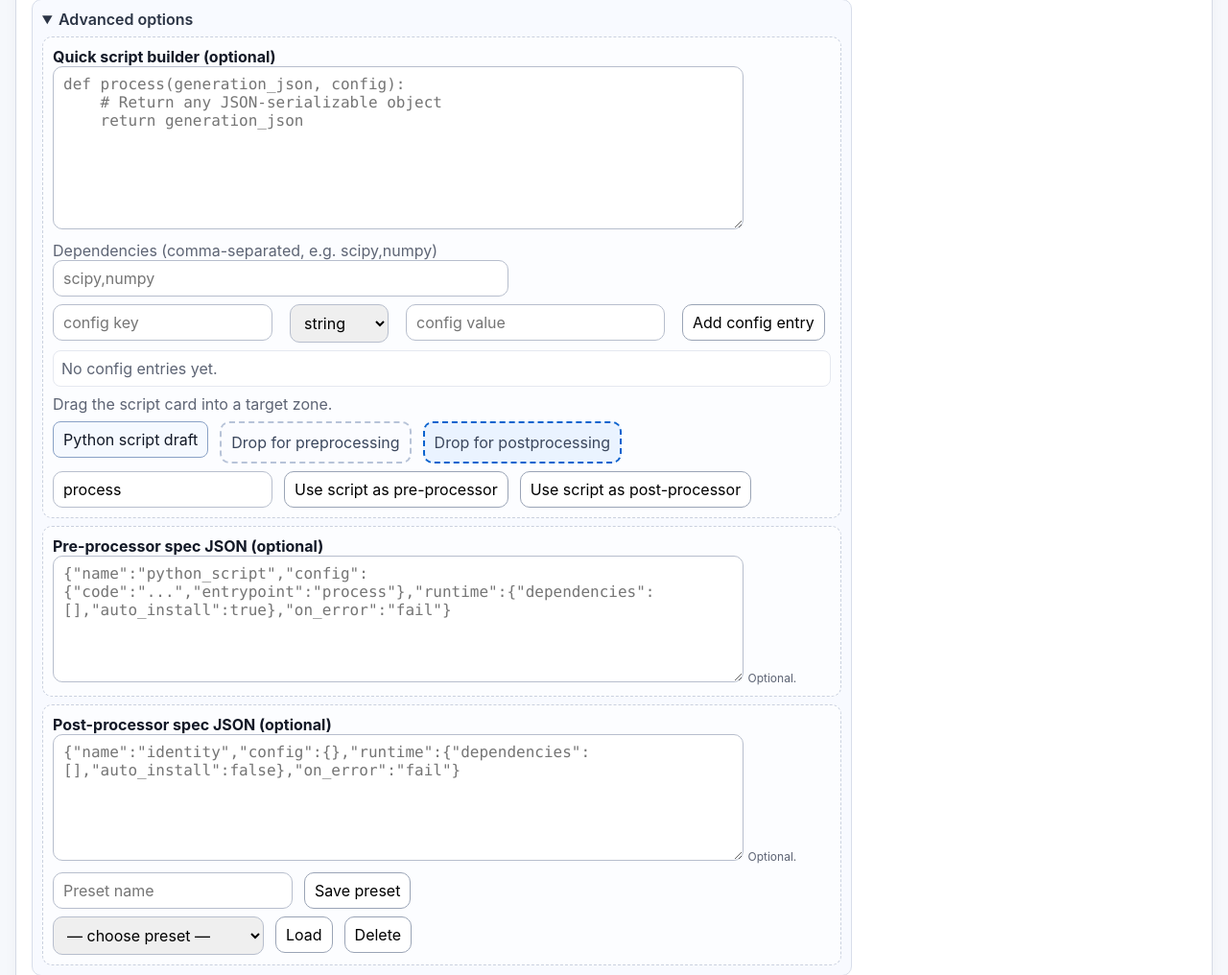
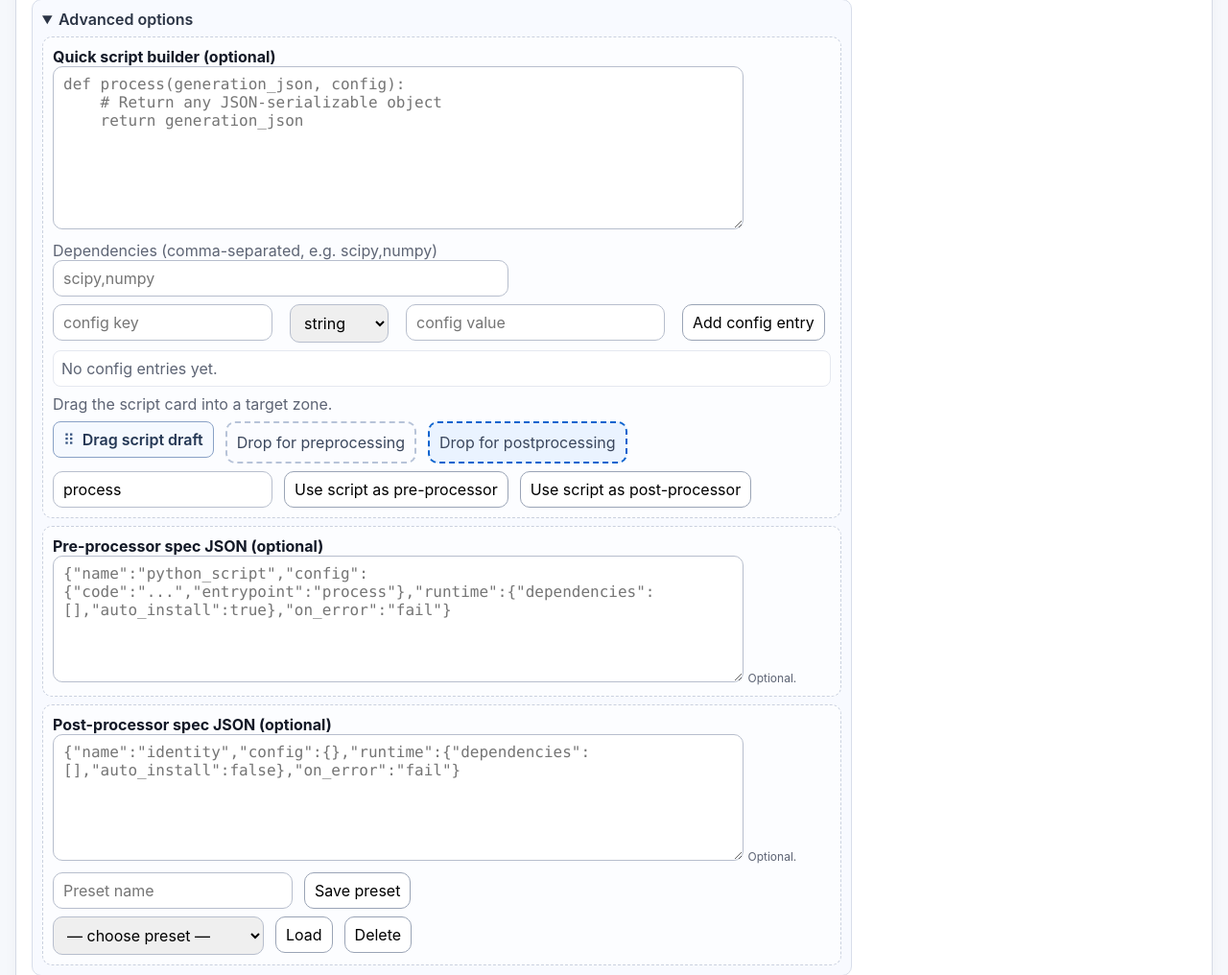
Before and after one commit to benayat/vllm_with_ui, a FastAPI app: page / in a window 1280 px wide, after a click on "Advanced options". Shown: the part 1322-2338 px from the top of the page at 96% size. Run offline with FastAPI, Linux system fonts and the light colour scheme; data that the repository does not hold is empty; some libraries are stand-ins or nearby versions.

Commit message:
Add explicit drag handle area for script card

```diff
--- a/vllm_pool/ui/static/styles.css
+++ b/vllm_pool/ui/static/styles.css
@@ -199,6 +199,20 @@ button:disabled { opacity: 0.7; cursor: not-allowed; }
     border-radius: 8px;
     padding: 8px 10px;
     cursor: grab;
+    user-select: none;
+    -webkit-user-select: none;
+    display: inline-flex;
+    align-items: center;
+    gap: 8px;
+}
+.script-drag-handle {
+    font-size: 16px;
+    line-height: 1;
+    color: #35527f;
+}
+.script-drag-label {
+    font-weight: 600;
+    color: #243754;
 }
 .script-dropzone {
     min-width: 190px;
--- a/vllm_pool/ui/templates/index.html
+++ b/vllm_pool/ui/templates/index.html
@@ -116,7 +116,10 @@
                             <div id="g_pp_cfg_rows" class="script-config-rows"></div>
                             <div class="muted mt-8">Drag the script card into a target zone.</div>
                             <div class="row mt-8">
-                                <div id="g_script_card" class="script-drag-card" draggable="true">Python script draft</div>
+                                <div id="g_script_card" class="script-drag-card" draggable="true" title="Drag into a target zone">
+                                    <span class="script-drag-handle" aria-hidden="true">⠿</span>
+                                    <span class="script-drag-label">Drag script draft</span>
+                                </div>
                                 <div id="g_drop_pre" class="script-dropzone" data-target="pre">Drop for preprocessing</div>
                                 <div id="g_drop_post" class="script-dropzone" data-target="post">Drop for postprocessing</div>
                             </div>
@@ -229,7 +232,10 @@
                             <div id="c_pp_cfg_rows" class="script-config-rows"></div>
                             <div class="muted mt-8">Drag the script card into a target zone.</div>
                             <div class="row mt-8">
-                                <div id="c_script_card" class="script-drag-card" draggable="true">Python script draft</div>
+                                <div id="c_script_card" class="script-drag-card" draggable="true" title="Drag into a target zone">
+                                    <span class="script-drag-handle" aria-hidden="true">⠿</span>
+                                    <span class="script-drag-label">Drag script draft</span>
+                                </div>
                                 <div id="c_drop_pre" class="script-dropzone" data-target="pre">Drop for preprocessing</div>
                                 <div id="c_drop_post" class="script-dropzone" data-target="post">Drop for postprocessing</div>
                             </div>
```
